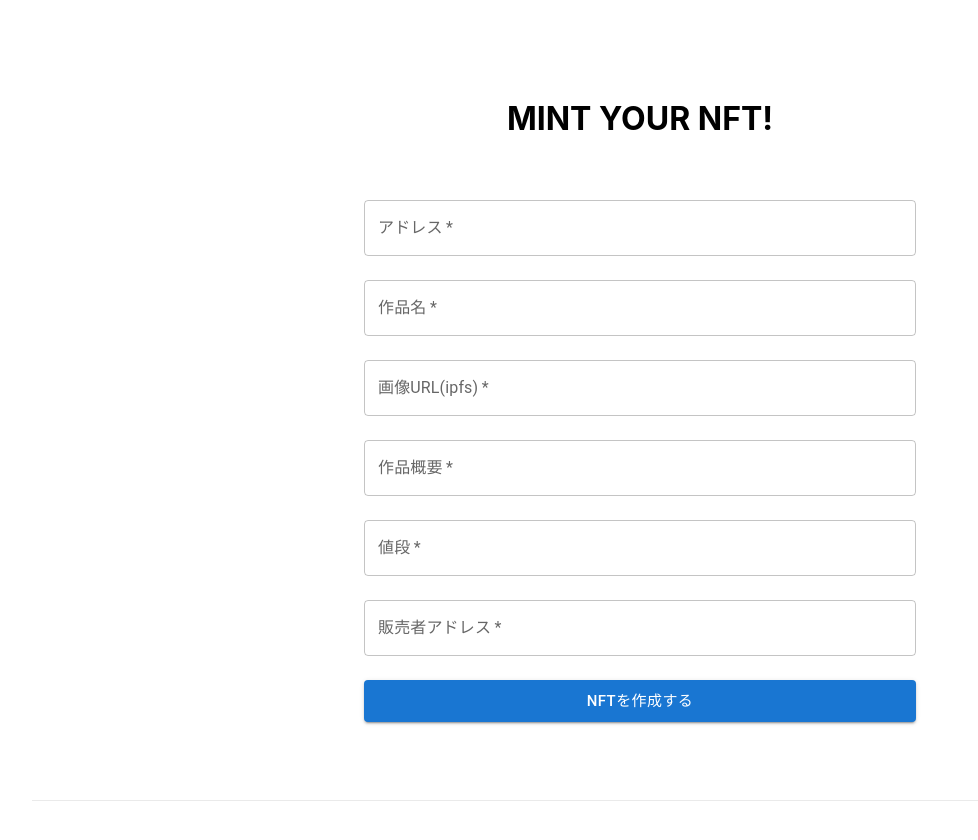
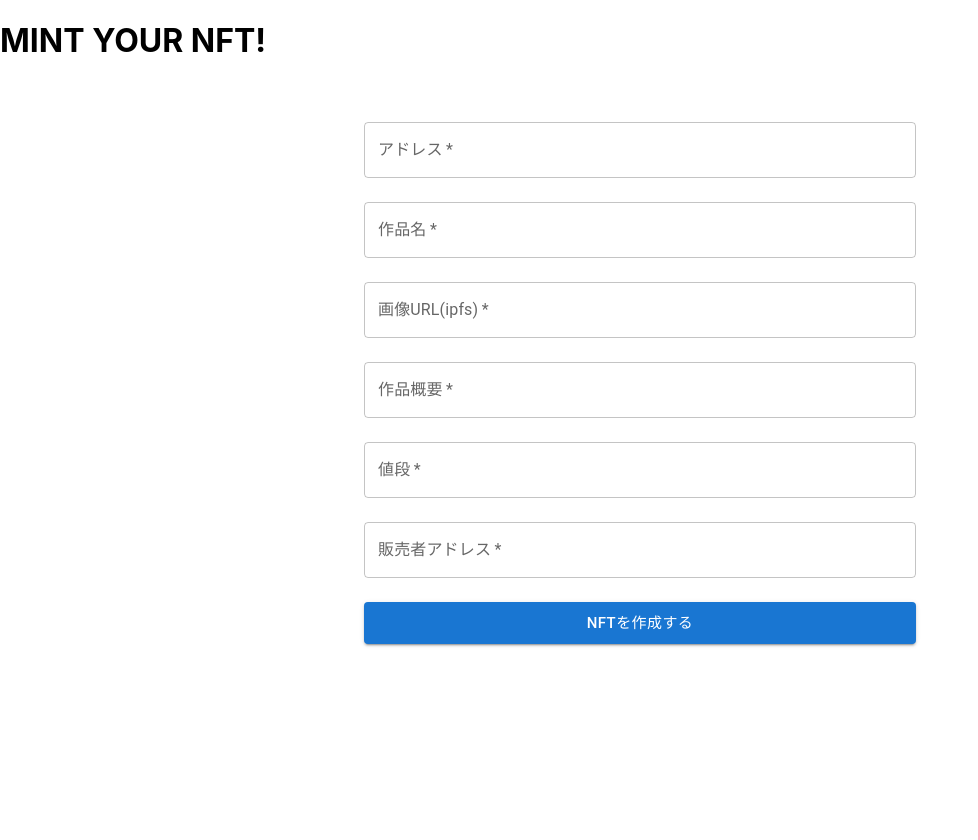
Before and after one commit to gaiax/nft-register-service, a Next.js app in the folder nft-frontend/front/: page /mint in a window 1280 px wide. Shown: the top 840 px of the page, without its empty margins (0-978 px from the left). After the commit the page ends 800 px from the top, so only its background shows below. Built offline with nearby package versions, Linux system fonts and the light colour scheme.

Commit message:
Nested LayoutsのgetLayoutを実装

```diff
--- /dev/null
+++ b/nft-frontend/front/components/layouts/index.tsx
@@ -0,0 +1,26 @@
+import { ReactNode } from 'react';
+import Head from 'next/head';
+import { ReactElement } from 'react';
+
+type Props = {
+  title?: string;
+  children: ReactNode;
+};
+
+export default function Layout ({ children, title = '' }: Props) {
+
+  return (
+    <>
+      <Head>
+        <title>NFT Platform</title>
+        <meta charSet="utf-8" />
+        <meta name="viewport" content="initial-scale=1.0, width=device-width" />
+      </Head>
+      <main>
+        {children}
+      </main>
+      <footer>
+      </footer>
+    </>
+  );
+};
--- a/nft-frontend/front/pages/_app.tsx
+++ b/nft-frontend/front/pages/_app.tsx
@@ -1,8 +1,17 @@
 import '../styles/globals.css'
 import type { AppProps } from 'next/app'
+import type { ReactElement, ReactNode } from 'react'
+import type { NextPage } from 'next'
 
-function MyApp({ Component, pageProps }: AppProps) {
-  return <Component {...pageProps} />
+type NextPageWithLayout = NextPage & {
+  getLayout?: (page: ReactElement) => ReactNode;
 }
 
-export default MyApp
+type AppPropsWithLayout = AppProps & {
+  Component: NextPageWithLayout
+}
+
+export default function MyApp({ Component, pageProps }: AppPropsWithLayout) {
+  const getLayout = Component.getLayout || ((page) => page)
+  return getLayout(<Component {...pageProps} />)
+}
--- a/nft-frontend/front/pages/mint/index.tsx
+++ b/nft-frontend/front/pages/mint/index.tsx
@@ -2,12 +2,12 @@
 import Head from 'next/head'
 import Image from 'next/image'
 import styles from '../../styles/Home.module.css'
-
 import React, { useState } from "react"
 import { Button, Container, Stack, TextField } from '@mui/material'
-// import { fetchGet, fetchPost } from '../utils/api-helpers'
 import axios from "axios"
 import { SubmitHandler, useForm } from 'react-hook-form'
+import Layout from '../../components/layouts'
+import { ReactElement } from 'react';
 
 interface NftForm {
   to: string
@@ -18,7 +18,7 @@
   seller: string
 }
 
-const Home: NextPage = () => {
+export default function Mint() {
   const { register, handleSubmit } = useForm<NftForm>()
 
   const submit: SubmitHandler<NftForm> = (data) => {
@@ -34,16 +34,8 @@
   }
 
   return (
-    <div className={styles.container}>
-      <Head>
-        <title>Create Next App</title>
-        <meta name="description" content="Generated by create next app" />
-        <link rel="icon" href="/favicon.ico" />
-      </Head>
-
-      <main className={styles.main}>
-        <h1>MINT YOUR NFT!</h1>
-
+    <div>
+      <h1>MINT YOUR NFT!</h1>
         <Container maxWidth="sm" sx={{ pt: 5 }}>
           <Stack spacing={3}>
             <TextField
@@ -86,13 +78,12 @@
             </Button>
           </Stack>
         </Container>
-      </main>
-
-      <footer className={styles.footer}>
-
-      </footer>
     </div>
   )
 }
 
-export default Home
+Mint.getLayout = function getLayout(page: ReactElement) {
+  return (
+    <Layout>{page}</Layout>
+  )
+}
```
Also changed, not shown: nft-frontend/front/pages/index.tsx (+12 -5 lines).
